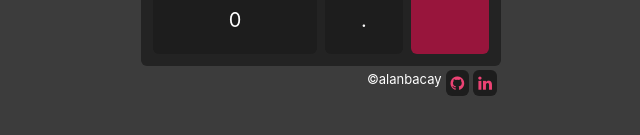
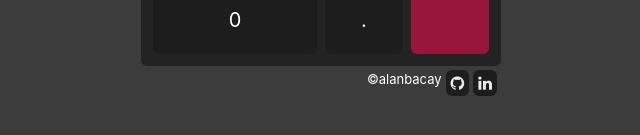
Before and after one commit to alanbacay02/javascript-calculator, a React (Create React App) app: page / in a window 1280 px wide. Shown: the part 571-706 px from the top of the page, without its empty margins (319-959 px from the left). Built offline with nearby package versions, Linux system fonts and the light colour scheme.

Commit message:
fixes a bug where zero is added at the beginning of updatedResults

```diff
--- a/src/App.css
+++ b/src/App.css
@@ -70,5 +70,6 @@
 
 .icon-link {
   background-color: #1d1d1d;
-  color: #ec4274;
+  /* color: #ec4274; */
+  color: rgb(233, 233, 233);
 }
--- a/src/App.js
+++ b/src/App.js
@@ -117,6 +117,9 @@ export default function App() {
 			// Returns early the only element in `updatedEntries` is '0' and `pressedKey` is '0' to prevent multiple zeros.
 		} else if (updatedEntries.length === 1 && updatedEntries[0] === 0 && pressedKey === 0) {
 			return;
+		} else if (updatedEntries.length === 1 && updatedEntries[0] === 0 && pressedKey !== 0) {
+			updatedEntries = [pressedKey];
+			updatedResults = [pressedKey];
 		} else {
 			// Pushes `pressedKey` to array `updatedEntries`.
 			updatedEntries.push(pressedKey);
```
